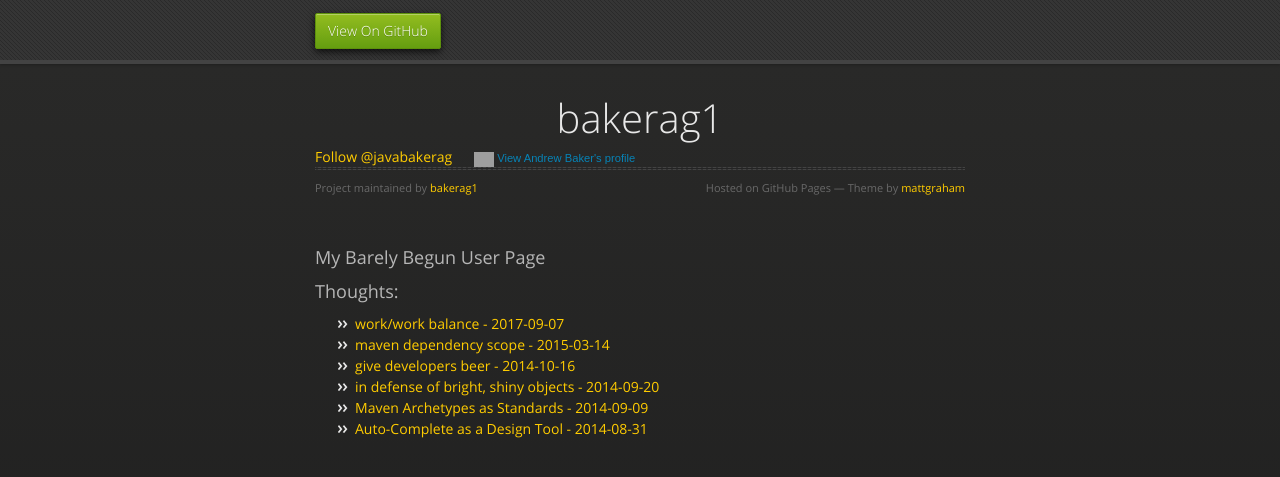
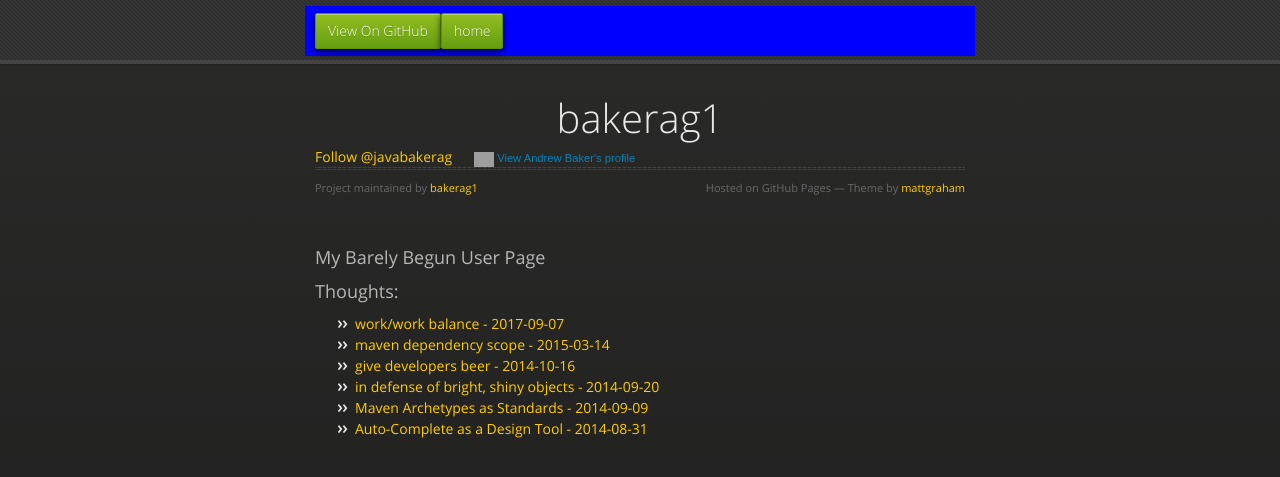
Before and after one commit to bakerag1/bakerag1, a Jekyll site: the page built from index.html, in a window 1280 px wide. Shown: the top 477 px of the page. Built offline with Jekyll 4.4.1, drawn with Linux system fonts in a browser that asks for light colours; nearby versions of some CDN libraries; comment, search, counter and statistics services are not loaded; grey boxes are pictures that could not be loaded.

Commit message:
add breadcrumbs

```diff
--- a/_layouts/post.html
+++ b/_layouts/post.html
@@ -21,6 +21,25 @@
       <div id="header">
         <nav>
           <li class="fork"><a href="https://github.com/bakerag1">View On GitHub</a></li>
+          <li>{% capture url_parts %} {{ page.url | remove: "/index.html" | replace:'/'," " }}{% endcapture %}
+{% capture num_parts %}{{ url_parts | number_of_words | minus: 1 }}{% endcapture %}
+{% assign previous="" %}
+<ol>
+ {% if num_parts == "0" or num_parts == "-1" %}
+  <li><a href="/">home</a> &nbsp; </li>
+ {% else %}
+  <li><a href="/">home</a> &#187; </li>
+
+  {% for unused in page.content limit:num_parts %}
+   {% capture first_word %}{{ url_parts | truncatewords:1 | remove:"..."}}{% endcapture %}
+   {% capture previous %}{{ previous }}/{{ first_word }}{% endcapture %}
+
+   <li><a href="{{previous}}">{{ first_word }}</a> &#187; </li>
+
+   {% capture url_parts %}{{ url_parts | remove_first:first_word }}{% endcapture %}
+  {% endfor %}
+ {% endif %}
+</ol></li>
         </nav>
       </div><!-- end header -->
 
```
